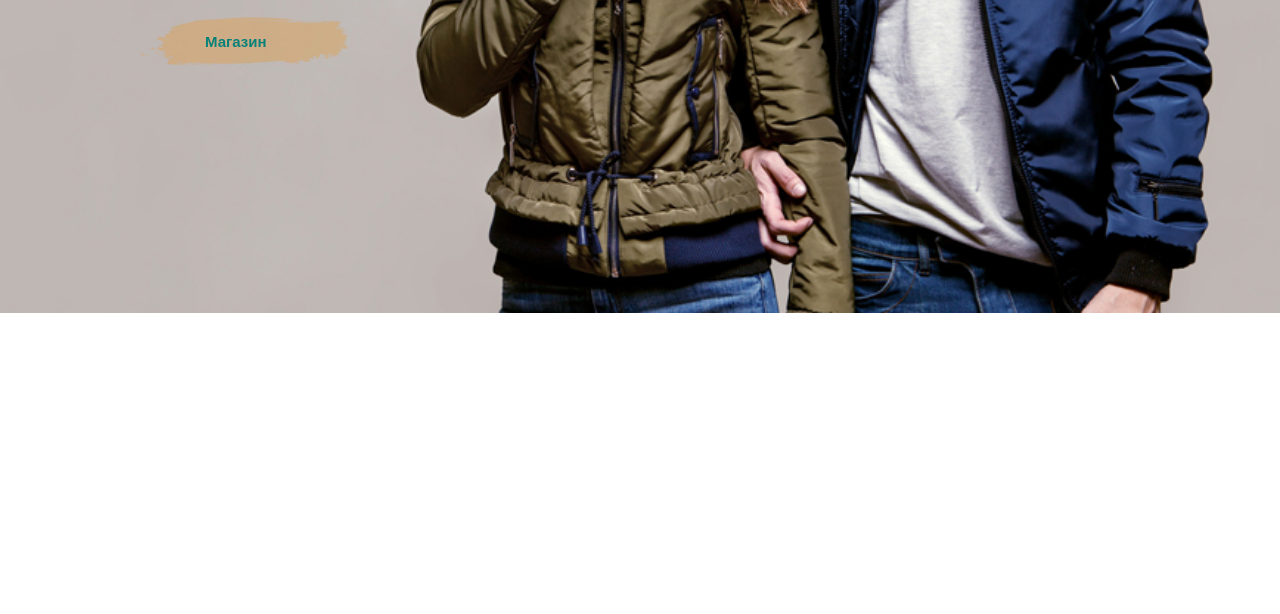
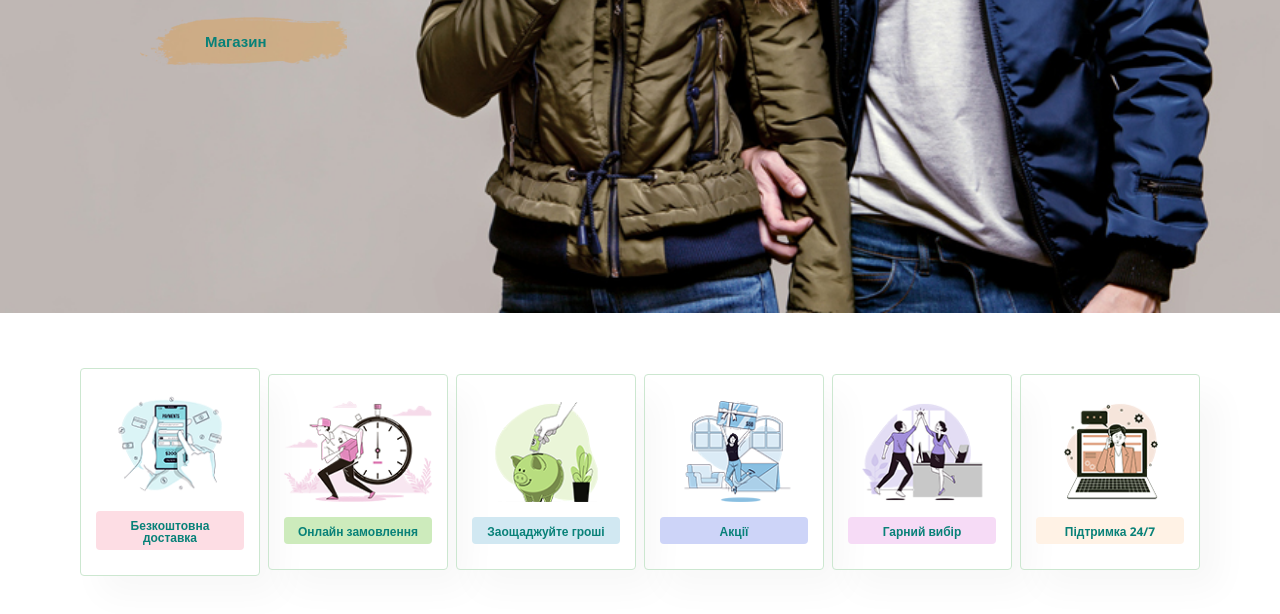
Before and after one commit to VaL2111/IM-31_appWEB-BakhmatskyiValentyn-FIOT-2025, a plain HTML site: page index.html in a window 1280 px wide. Shown: the part 496-1110 px from the top of the page. Before the commit the page ends 809 px from the top, so only its background shows below. Drawn offline with nearby package versions, Linux system fonts and the light colour scheme.

Commit message:
Add a section with features

```diff
--- a/index.html
+++ b/index.html
@@ -31,6 +31,33 @@
             <p>Заощадьте більше з купонами та знижками до 70%</p>
             <button>Магазин</button>
         </section>
+
+        <section id="features" class="section-p1">
+            <div class="fe-box">
+                <img src="./img/features/f1.png" alt="Безкоштовна доставка">
+                <h6>Безкоштовна доставка</h6>
+            </div>
+            <div class="fe-box">
+                <img src="./img/features/f2.png" alt="Онлайн замовлення">
+                <h6>Онлайн замовлення</h6>
+            </div>
+            <div class="fe-box">
+                <img src="./img/features/f3.png" alt="Заощаджуйте гроші">
+                <h6>Заощаджуйте гроші</h6>
+            </div>
+            <div class="fe-box">
+                <img src="./img/features/f4.png" alt="Акції">
+                <h6>Акції</h6>
+            </div>
+            <div class="fe-box">
+                <img src="./img/features/f5.png" alt="Гарний вибір">
+                <h6>Гарний вибір</h6>
+            </div>
+            <div class="fe-box">
+                <img src="./img/features/f6.png" alt="Підтримка 24/7">
+                <h6>Підтримка 24/7</h6>
+            </div>
+        </section>
     </main>
 
     <script src="index.js"></script>
--- a/style.css
+++ b/style.css
@@ -120,4 +120,69 @@ p {
   margin-left: 60px;
 }
 
+h6 {
+  font-weight: 700;
+  font-size: 12px;
+}
+
+.section-p1 {
+  padding: 40px 80px;
+}
+
+#features {
+  display: flex;
+  align-items: center;
+  justify-content: space-between;
+  flex-wrap: wrap;
+}
+
+#features .fe-box {
+  width: 180px;
+  text-align: center;
+  padding: 25px 15px;
+  box-shadow: 20px 20px 34px rgba(0, 0, 0, 0.03);
+  transition: box-shadow 0.3s;
+  border: 1px solid #cce7d0;
+  border-radius: 4px;
+  margin: 15px 0;
+}
+
+#features .fe-box:hover {
+  box-shadow: 10px 10px 54px rgba(70, 62, 221, 0.25);
+  transition: 0.3s ease;
+}
+
+#features .fe-box img {
+  width: 100%;
+  margin-bottom: 10px;
+}
+
+#features .fe-box h6 {
+  padding: 9px 8px 6px 8px;
+  line-height: 1;
+  border-radius: 4px;
+  color: #088178;
+  background-color: #fddde4;
+}
+
+#features .fe-box:nth-child(2) h6 {
+  background-color: #cdebbc;
+}
+
+#features .fe-box:nth-child(3) h6 {
+  background-color: #d1e8f2;
+}
+
+#features .fe-box:nth-child(4) h6 {
+  background-color: #cdd4f8;
+}
+
+#features .fe-box:nth-child(5) h6 {
+  background-color: #f6dbf6;
+}
+
+#features .fe-box:nth-child(6) h6 {
+  background-color: #fff2e5;
+}
+
 /*# sourceMappingURL=style.css.map */
```
Also changed, not shown: img/features/f1.png (added), img/features/f2.png (added), img/features/f3.png (added), img/features/f4.png (added), img/features/f5.png (added), img/features/f6.png (added).
